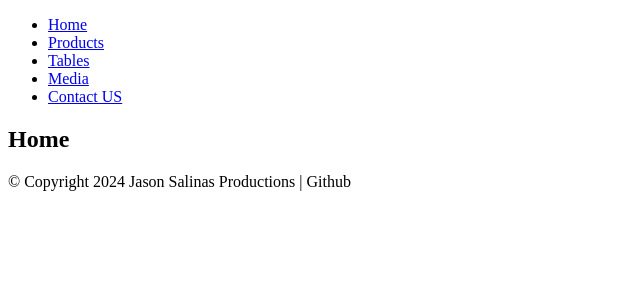
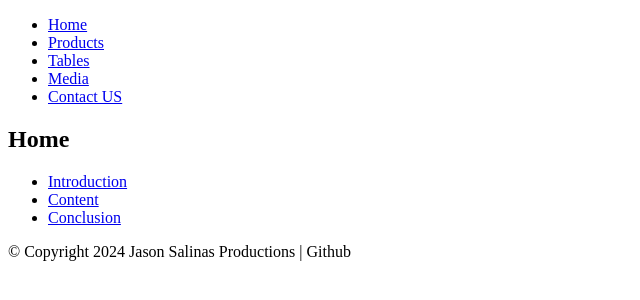
Before and after one commit to SalinasJason/Module_4_Assignment, a plain HTML site: page index.html in a window 1280 px wide. Shown: the whole page, without its empty margins (0-640 px from the left). Drawn offline with Linux system fonts and the light colour scheme.

Commit message:
added in page links

```diff
--- a/index.html
+++ b/index.html
@@ -19,9 +19,11 @@
         </nav>
     </header>
     <main>
-       <ul>
-
-       </ul>
+        <ul>
+            <li><a href="#intro">Introduction</a></li>
+            <li><a href="#content">Content</a></li>
+            <li><a href="#conclusion">Conclusion</a></li>
+        </ul>
     </main>
     <footer>
         <p>&copy; Copyright 2024 Jason Salinas Productions | <a href="https://github.com/SalinasJason"></a>Github</p>
```
